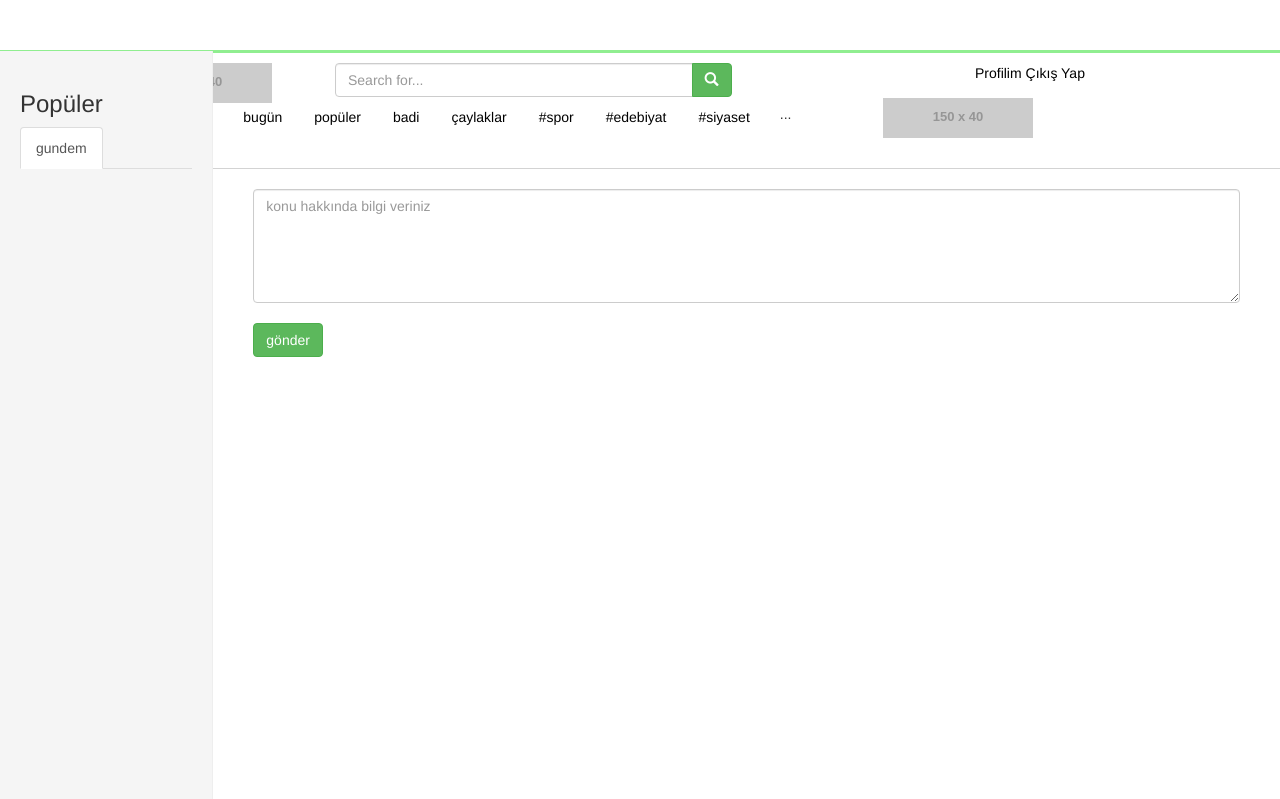
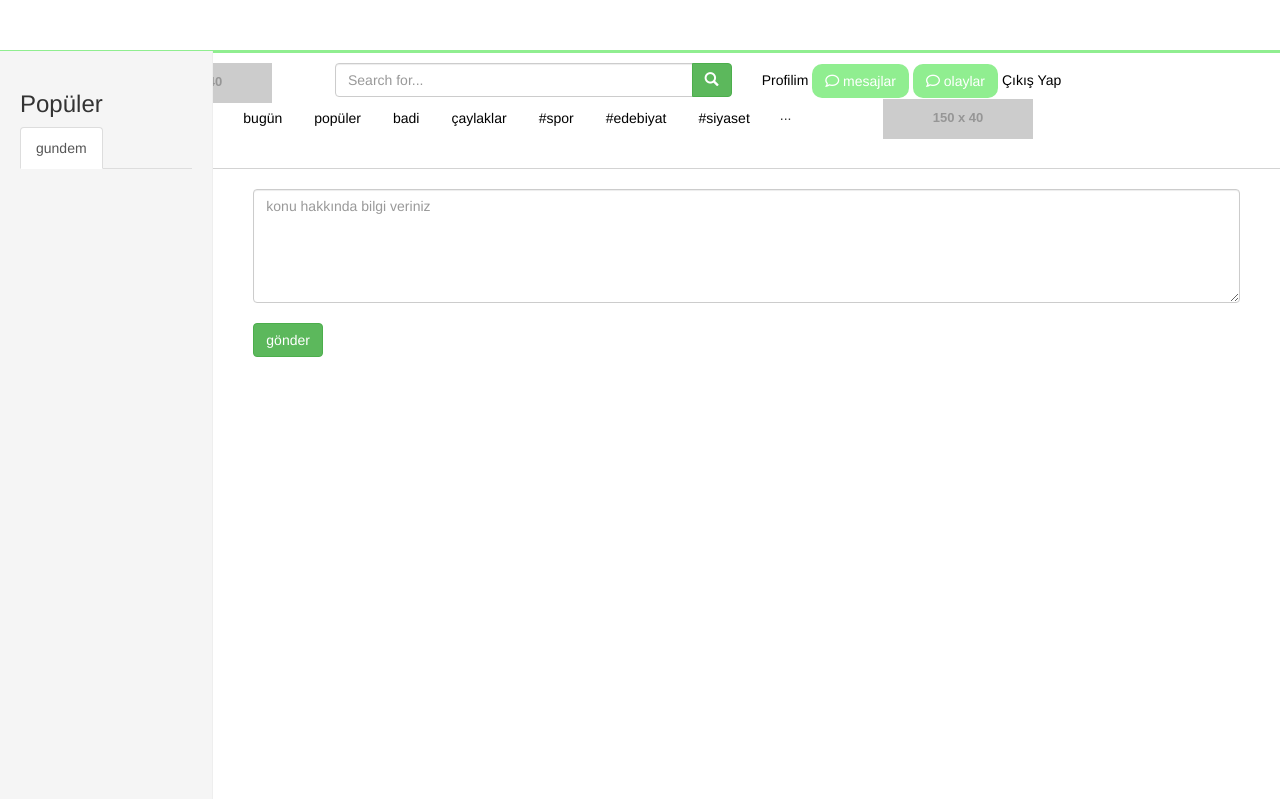
Before and after one commit to YaseminGrcn/dictionary, a Django app: page / in a window 1280 px wide. Shown: the top 799 px of the page. Run offline with Django 3.2, Linux system fonts and the light colour scheme; the visitor is signed in with stand-in values (Sample User, id 1); grey boxes labelled with a size stand in for pictures from a placeholder-image service; data that the repository does not hold is empty; parts of the project's set-up code (start-up, migrations or seed data) failed here and were passed over; some libraries are stand-ins or nearby versions.

Commit message:
refs#6:base.html içinde mesaj olay buttonu eklemek

```diff
--- a/dictionary/templates/base.html
+++ b/dictionary/templates/base.html
@@ -13,7 +13,10 @@
     <!-- Bootstrap -->
      <link href="{% static 'css/bootstrap.min.css' %}" rel="stylesheet">
     <link href="{% static 'css/style.css' %}" rel="stylesheet">
-        <link href="{% static 'css/dashboard.css' %}" rel="stylesheet">
+     <link href="{% static 'css/dashboard.css' %}" rel="stylesheet">
+     <link href="{% static 'css/giris.css' %}" rel="stylesheet">
+     <link href="{% static 'css/gundem.css' %}" rel="stylesheet">
+
         <!-- HTML5 shim and Respond.js for IE8 support of HTML5 elements and media queries -->
     <!-- WARNING: Respond.js doesn't work if you view the page via file:// -->
     <!--[if lt IE 9]>
@@ -41,11 +44,14 @@
 				      </span>
 				    </div><!-- /input-group -->
     			</div>
-    			<div class="col-lg-2"></div>{% if request.user.is_authenticated %}
-    			<div class="col-lg-2 pull-left">
+    			<div class="col-lg-4"></div>{% if request.user.is_authenticated %}
+    			<div class="col-lg-4 pull-left">
 
                 <a class="nav-link" href="{% url "users:profile_detail" request.user.id %}">{% trans "Profilim" %}</a>
-                <a class="nav-link" href="{% url 'account_logout' %}">{% trans "Çıkış Yap" %}</a>
+                <a class="mesaj btn" href="#"><i class="fa fa-comment-o"></i> mesajlar</a>
+                <a class="mesaj btn" href="#"><i class="fa fa-comment-o"></i> olaylar</a>
+                    <a class="nav-link" href="{% url 'account_logout' %}">{% trans "Çıkış Yap" %}</a>
+
                    {% else %}
     			<a id="log-in-link" class="nav-link" href="{% url "users:profile_login"  %}">{% trans "Giriş Yap" %}</a>&nbsp;&nbsp;&nbsp;&nbsp;&nbsp;
     			<a id="sign-up-link" class="nav-link" href="{% url 'account_signup' %}">{% trans "Kayıt Ol" %}</a>
```
